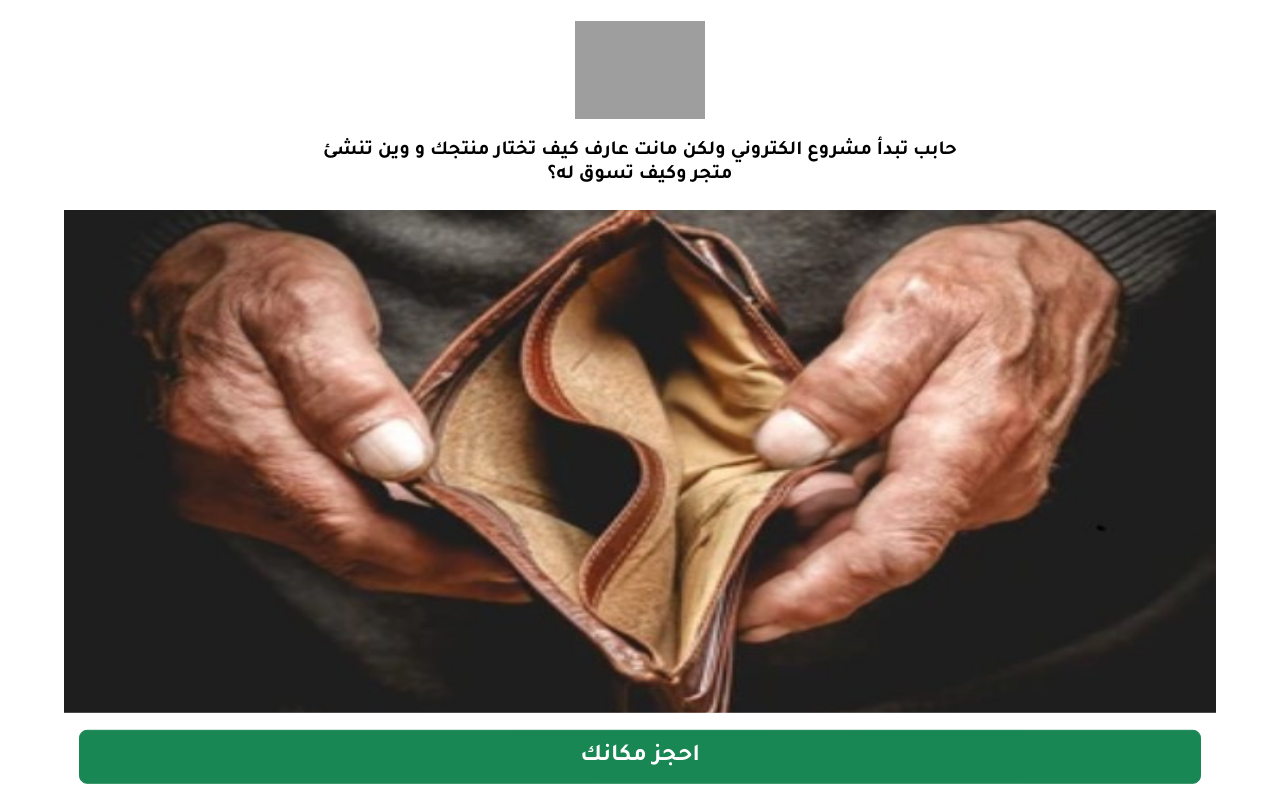
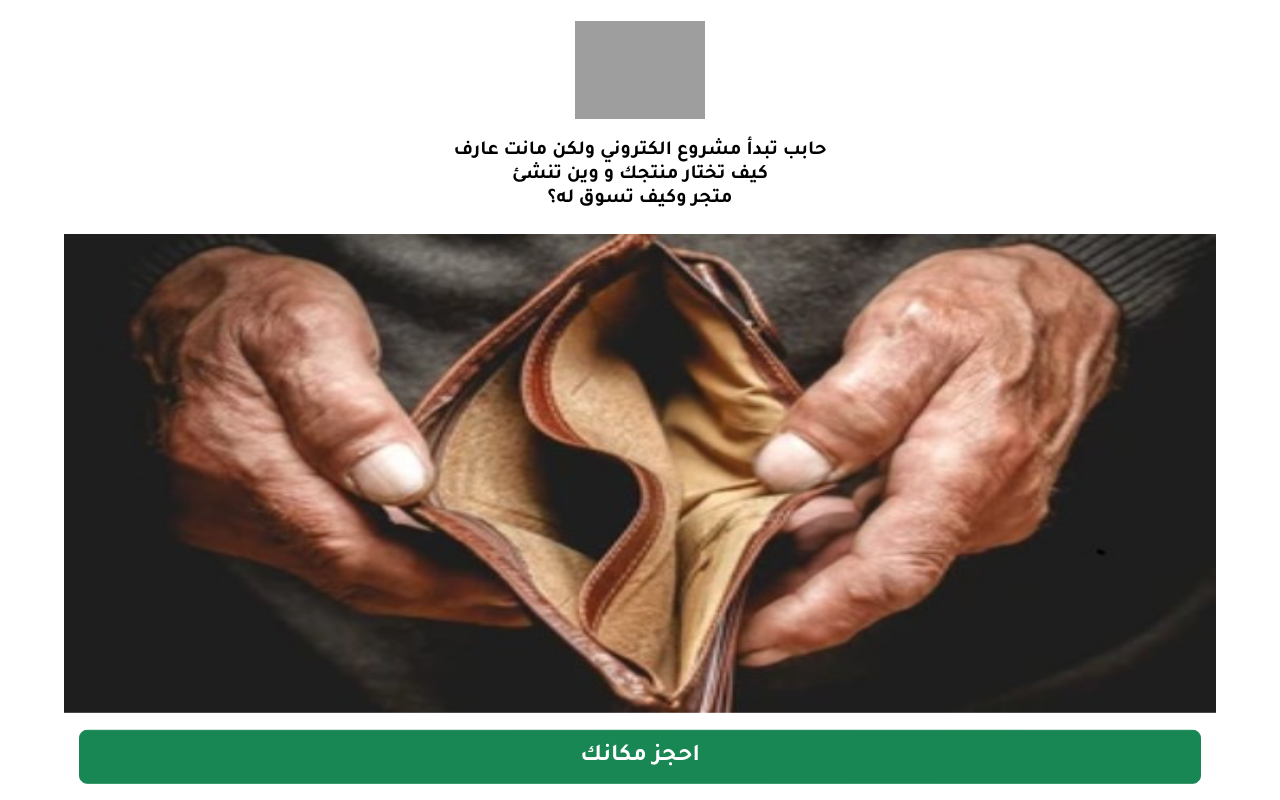
Before and after one commit to YoussefNsserALlam/sascript, a plain HTML site: page index.html in a window 1280 px wide. Shown: the top 800 px of the page. Drawn offline with nearby package versions, Linux system fonts and the light colour scheme; grey boxes are pictures that could not be loaded; a script that the page names is missing.

Commit message:
Update index.html

```diff
--- a/index.html
+++ b/index.html
@@ -116,7 +116,7 @@
       class="display-5 fw-semibold text-center"
       style="margin-top: 20px; color: black; font-size: 20px;   font-family: Tajawal, sans-serif;"
     >
-    حابب تبدأ مشروع الكتروني ولكن مانت عارف كيف تختار منتجك و وين تنشئ <br> متجر وكيف تسوق له؟
+    حابب تبدأ مشروع الكتروني ولكن مانت عارف <br> كيف تختار منتجك و وين تنشئ <br> متجر وكيف تسوق له؟
     </h1>
     <div class="text-center">
       <img
```
